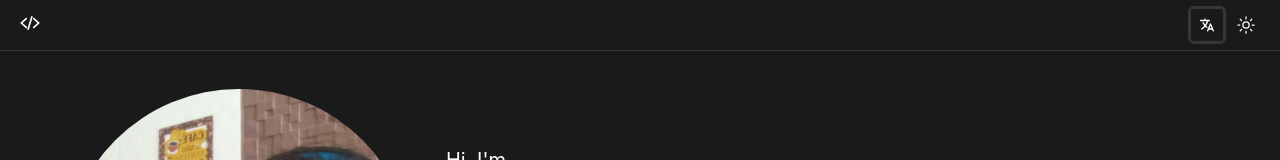
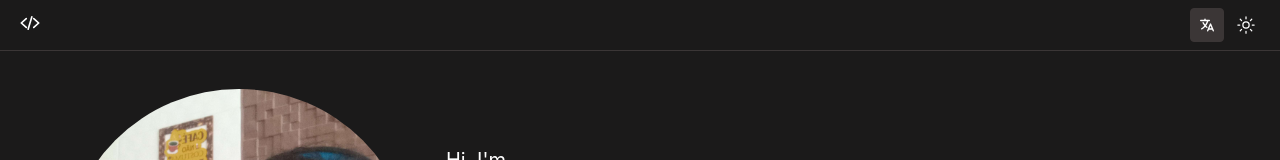
Before and after one commit to ErickSasaki/portfolio, a React (Create React App) app: page / in a window 1280 px wide. In both pictures the pointer is over the button 1207 px from the left and 25 px from the top of the page. Shown: the top 160 px of the page. Built offline with nearby package versions, Linux system fonts and the light colour scheme.

Commit message:
feat: adjust buttons onhover animations

```diff
--- a/src/components/Button/Button.scss
+++ b/src/components/Button/Button.scss
@@ -9,8 +9,10 @@
     font-size: 16px;
     text-wrap: nowrap;
 
+    transition: background-color 0.25s ease-in-out;
+
     &:focus, &:hover {
-        outline: 2px solid var(--app-border-color);
+        background-color: var(--app-border-color);
     }
 
     &:hover {
--- a/src/components/Dropdown/Dropdown.scss
+++ b/src/components/Dropdown/Dropdown.scss
@@ -5,6 +5,7 @@
         position: absolute;
         margin-top: 4px;
         border-radius: 4px;
+        overflow: hidden;
         border: 1px solid var(--app-border-color);
 
         button {
--- a/src/content/introduction/Introduction.scss
+++ b/src/content/introduction/Introduction.scss
@@ -67,6 +67,14 @@
             margin: 16px 0;
             font-size: 32px;
             @include animateByOrder(4);
+
+            a {
+                transition: transform 0.2s ease-in-out;
+
+                &:hover {
+                    transform: scale(1.15);
+                }
+            }
         }
     }
 
```
